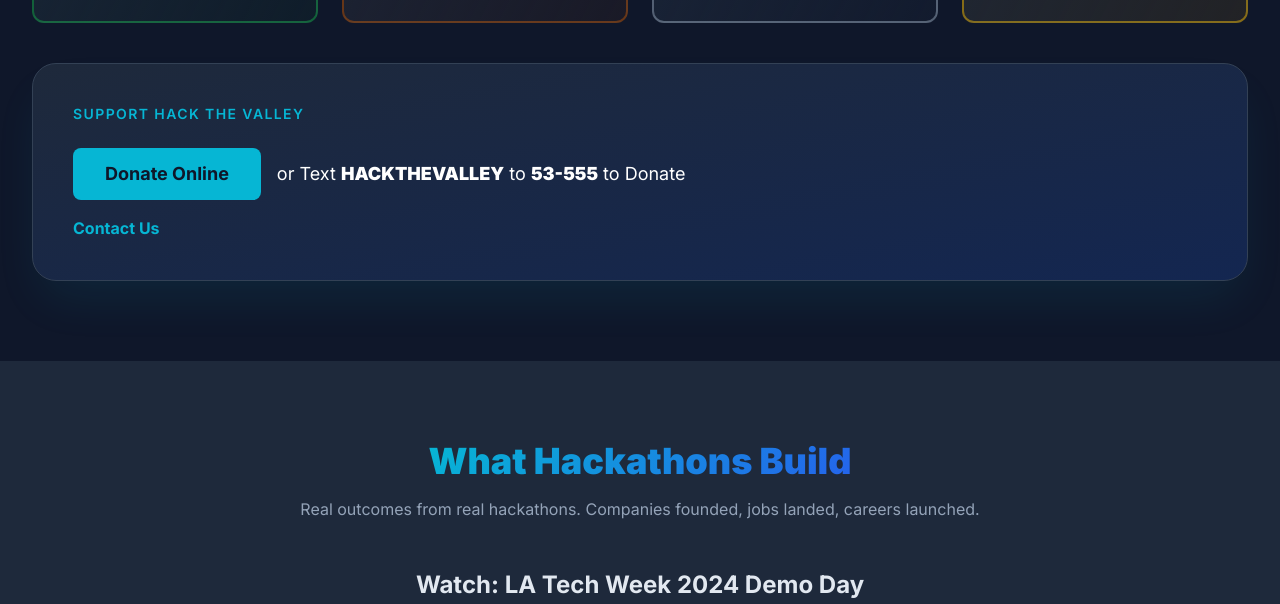
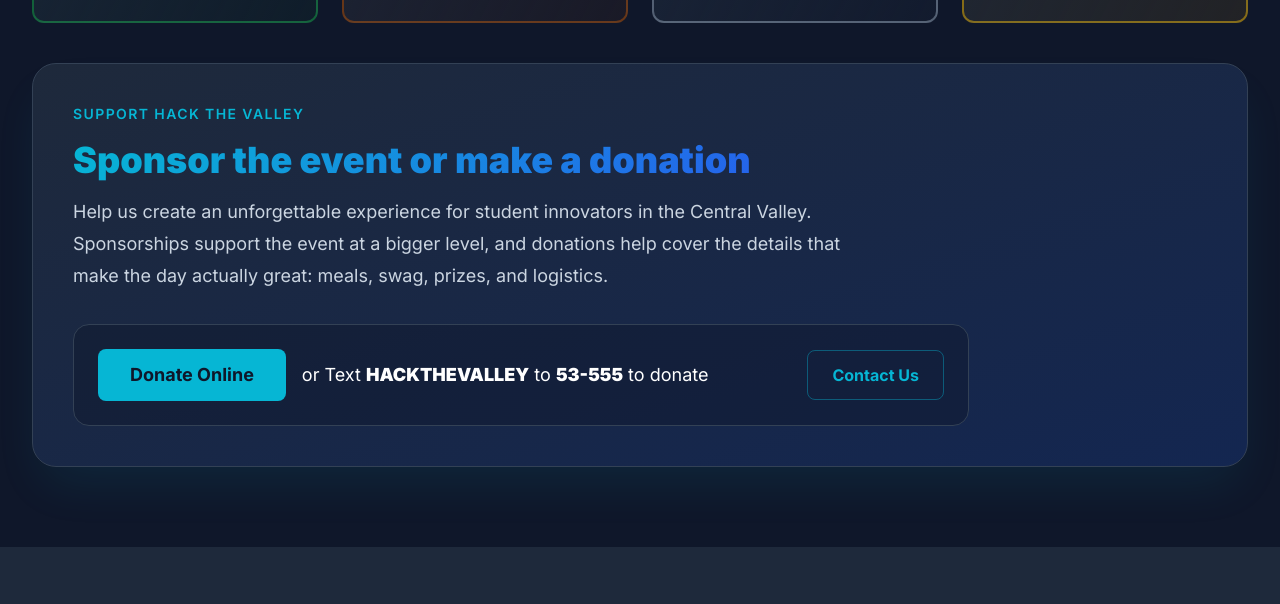
Before and after one commit to skylarbpayne/hack-the-valley, a plain HTML site: page public/index.html in a window 1280 px wide. Shown: the part 4065-4669 px from the top of the page. Drawn offline with nearby package versions, Linux system fonts and the light colour scheme.

Commit message:
Refine donation section layout

```diff
--- a/public/index.html
+++ b/public/index.html
@@ -408,13 +408,20 @@
       </div>
 
       <div id="donate" class="bg-gradient-to-br from-bc-navy to-bc-blue/20 rounded-3xl border border-slate-700 p-8 sm:p-10 shadow-2xl shadow-bc-cyan/10">
-        <p class="uppercase tracking-widest text-sm text-bc-cyan font-semibold mb-6">Support Hack the Valley</p>
-        <div class="flex flex-col sm:flex-row sm:flex-wrap sm:items-center gap-4 text-lg">
-          <a href="https://givebutter.com/hackthevalley?gbtid=f8d86b51d27343748b51bf30c02b4ac2" target="_blank" rel="noopener noreferrer" class="inline-block bg-bc-cyan text-bc-dark px-8 py-3 rounded-lg font-bold hover:bg-cyan-400 transition text-center">Donate Online</a>
-          <p class="text-white">or Text <span class="font-black">HACKTHEVALLEY</span> to <span class="font-black">53-555</span> to Donate</p>
-        </div>
-        <div class="mt-4">
-          <a href="mailto:contact@hackthevalley.org" class="inline-block text-bc-cyan font-bold hover:text-cyan-400 transition">Contact Us</a>
+        <div class="max-w-4xl">
+          <p class="uppercase tracking-widest text-sm text-bc-cyan font-semibold mb-4">Support Hack the Valley</p>
+          <h3 class="text-4xl font-black mb-4"><span class="gradient-text">Sponsor the event or make a donation</span></h3>
+          <p class="text-slate-300 text-lg leading-8 max-w-3xl">Help us create an unforgettable experience for student innovators in the Central Valley. Sponsorships support the event at a bigger level, and donations help cover the details that make the day actually great: meals, swag, prizes, and logistics.</p>
+
+          <div class="mt-8 bg-bc-dark/45 border border-slate-700 rounded-2xl p-5 sm:p-6">
+            <div class="flex flex-col lg:flex-row lg:items-center lg:justify-between gap-5">
+              <div class="flex flex-col sm:flex-row sm:flex-wrap sm:items-center gap-4 text-lg">
+                <a href="https://givebutter.com/hackthevalley?gbtid=f8d86b51d27343748b51bf30c02b4ac2" target="_blank" rel="noopener noreferrer" class="inline-flex items-center justify-center bg-bc-cyan text-bc-dark px-8 py-3 rounded-lg font-bold hover:bg-cyan-400 transition">Donate Online</a>
+                <p class="text-white leading-relaxed">or Text <span class="font-black">HACKTHEVALLEY</span> to <span class="font-black">53-555</span> to donate</p>
+              </div>
+              <a href="mailto:contact@hackthevalley.org" class="inline-flex items-center justify-center border border-bc-cyan/40 text-bc-cyan px-6 py-3 rounded-lg font-bold hover:bg-bc-cyan/10 transition whitespace-nowrap">Contact Us</a>
+            </div>
+          </div>
         </div>
       </div>
     </div>
```
